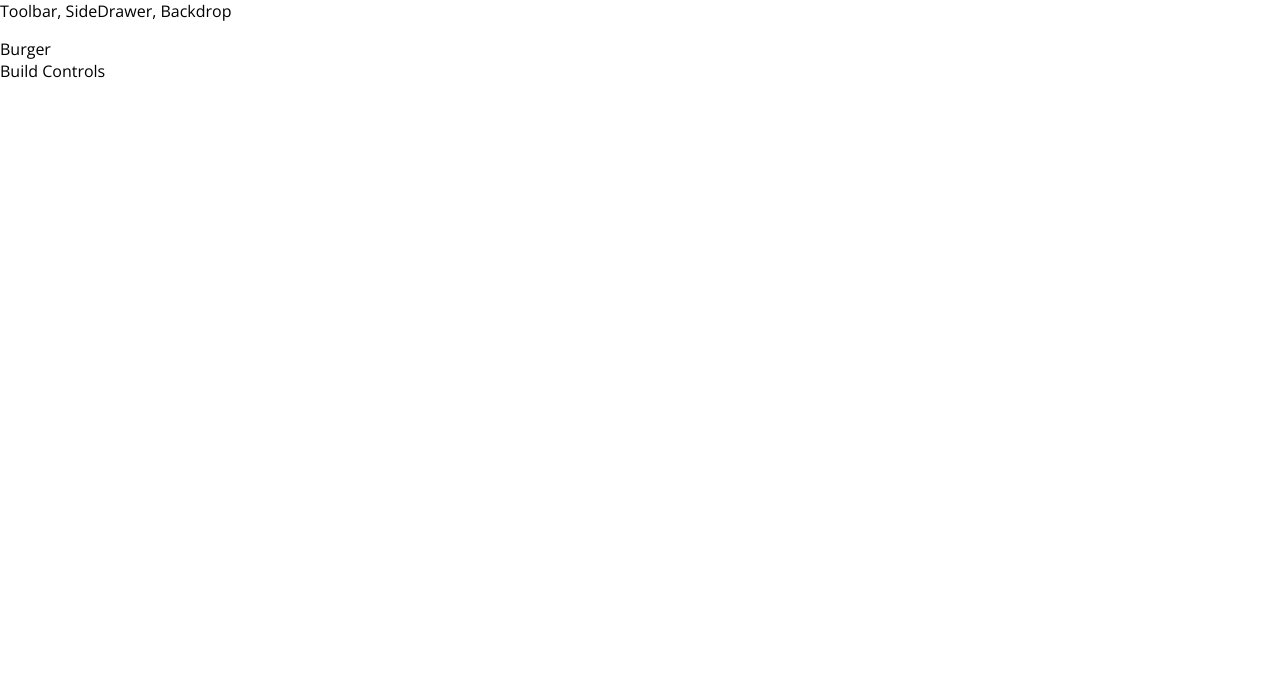
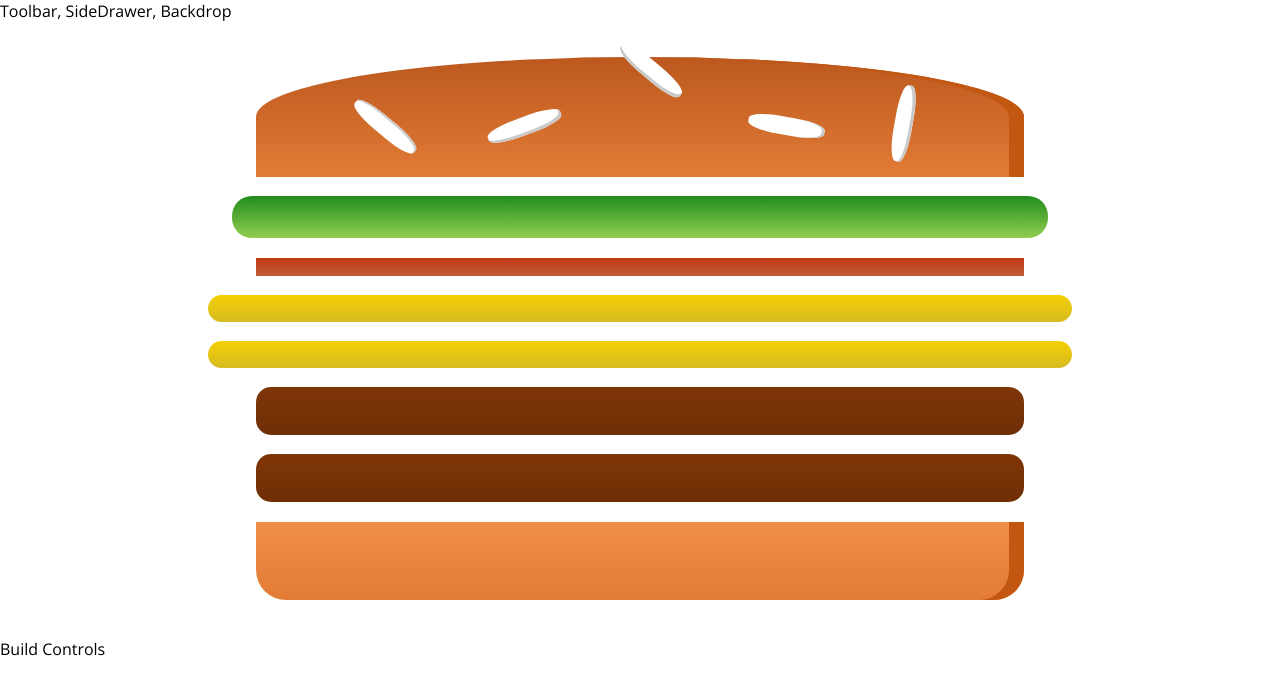
Before and after one commit to glenadamson1984/BuildABurgerApp-React, a React app: page / in a window 1280 px wide. Shown: the top 694 px of the page. Built offline with nearby package versions, Linux system fonts and the light colour scheme.

Commit message:
modified how to add ingredients

```diff
--- a/package.json
+++ b/package.json
@@ -10,6 +10,7 @@
     "@testing-library/user-event": "^7.2.1",
     "@types/jest": "^24.9.1",
     "@types/node": "^12.12.39",
+    "@types/prop-types": "^15.7.3",
     "@types/react": "^16.9.35",
     "@types/react-dom": "^16.9.8",
     "@typescript-eslint/eslint-plugin": "^2.10.0",
@@ -48,6 +49,7 @@
     "postcss-normalize": "8.0.1",
     "postcss-preset-env": "6.7.0",
     "postcss-safe-parser": "4.0.1",
+    "prop-types": "^15.7.2",
     "react": "^16.13.1",
     "react-app-polyfill": "^1.0.6",
     "react-dev-utils": "^10.2.1",
--- /dev/null
+++ b/src/components/Burger/Burger.module.css
@@ -0,0 +1,30 @@
+.Burger {
+    width: 75%;
+    margin: auto;
+    height: 250px;
+    overflow: scroll;
+    text-align: center;
+    font-weight: bold;
+    font-size: 1.2rem;
+}
+
+@media (min-width: 500px) and (min-height: 400px) {
+    .Burger {
+        widows: 350px;
+        height: 300px;
+    }
+}
+
+@media (min-width: 500px) and (min-height: 401px) {
+    .Burger {
+        widows: 450px;
+        height: 400px;
+    }
+}
+
+@media (min-width: 1000px) and (min-height: 700px) {
+    .Burger {
+        widows: 700px;
+        height: 600px;
+    }
+}
--- /dev/null
+++ b/src/components/Burger/Burger.tsx
@@ -0,0 +1,33 @@
+import React from 'react';
+import classes from './Burger.module.css'
+import BurgerIngredient from './BurgerIngredient/BurgerIngredient';
+
+interface IBurgerProps {
+    ingredients: any
+}
+
+const burger = (props: IBurgerProps) => {
+    let transformedIngredients =
+        Object.keys(props.ingredients).map(igKey => {
+            return [...Array(props.ingredients[igKey])].map((_,i) => {
+                return <BurgerIngredient key={igKey + i} type={igKey} />;
+            })
+        })
+        .reduce((prev: any, curr: any) => {
+            return prev.concat(curr);
+        }, []);
+
+    if (transformedIngredients.length === 0) {
+        transformedIngredients = <p>Please start adding ingredients!</p>
+    }
+
+    return (
+        <div className={classes.Burger}>
+            <BurgerIngredient key="bread-top1" type="bread-top" />
+            {transformedIngredients}
+            <BurgerIngredient key="bread-bottom1" type="bread-bottom" />
+        </div>
+    );
+}
+
+export default burger;
--- /dev/null
+++ b/src/components/Burger/BurgerIngredient/BurgerIngredient.module.css
@@ -0,0 +1,113 @@
+.BreadBottom {
+    height: 13%;
+    width: 80%;
+    background: linear-gradient(#F08E4A, #e27b36);
+    border-radius: 0 0 30px 30px;
+    box-shadow: inset -15px 0 #c15711;
+    margin: 2% auto;
+}
+
+.BreadTop {
+    height: 20%;
+    width: 80%;
+    background: linear-gradient(#bc581e, #e27b36);
+    border-radius: 50% 50% 0 0;
+    box-shadow: inset -15px 0 #c15711;
+    margin: 2% auto;
+    position: relative;
+}
+
+.Seeds1 {
+    width: 10%;
+    height: 15%;
+    position: absolute;
+    background-color: white;
+    left: 30%;
+    top: 50%;
+    border-radius: 40%;
+    transform: rotate(-20deg);
+    box-shadow: inset -2px -3px #c9c9c9;
+}
+
+.Seeds1:after {
+    content: "";
+    width: 100%;
+    height: 100%;
+    position: absolute;
+    background-color: white;
+    left: -170%;
+    top: -260%;
+    border-radius: 40%;
+    transform: rotate(60deg);
+    box-shadow: inset -1px 2px #c9c9c9;
+  }
+
+.Seeds1:before {
+    content: "";
+    width: 100%;
+    height: 100%;
+    position: absolute;
+    background-color: white;
+    left: 180%;
+    top: -50%;
+    border-radius: 40%;
+    transform: rotate(60deg);
+    box-shadow: inset -1px -3px #c9c9c9;
+  }
+
+  .Seeds2 {
+    width: 10%;
+    height: 15%;
+    position: absolute;
+    background-color: white;
+    left: 64%;
+    top: 50%;
+    border-radius: 40%;
+    transform: rotate(10deg);
+    box-shadow: inset -3px 0 #c9c9c9;
+  }
+
+  .Seeds2:before {
+    content: "";
+    width: 100%;
+    height: 100%;
+    position: absolute;
+    background-color: white;
+    left: 150%;
+    top: -130%;
+    border-radius: 40%;
+    transform: rotate(90deg);
+    box-shadow: inset 1px 3px #c9c9c9;
+  }
+
+
+.Meat {
+    width: 80%;
+    height: 8%;
+    background: linear-gradient(#7f3608, #702e05);
+    margin: 2% auto;
+    border-radius: 15px;
+}
+
+.Cheese {
+    width: 90%;
+    height: 4.5%;
+    margin: 2% auto;
+    background: linear-gradient(#f4d004, #d6bb22);
+    border-radius: 20px;
+}
+
+.Salad {
+    width: 85%;
+    height: 7%;
+    margin: 2% auto;
+    background: linear-gradient(#228c1d, #91ce50);
+    border-radius: 20px;
+}
+
+.Bacon {
+    width: 80%;
+    height: 3%;
+    background: linear-gradient(#bf3813, #c45e38);
+    margin: 2% auto;
+}
--- /dev/null
+++ b/src/components/Burger/BurgerIngredient/BurgerIngredient.tsx
@@ -0,0 +1,55 @@
+import React, {Component} from 'react'
+import PropTypes from 'prop-types'
+import classes from './BurgerIngredient.module.css'
+
+interface Props {
+    type: string,
+    key: any
+}
+
+interface State {}
+
+class BurgerIngredient extends Component<Props, State> {
+    static propTypes: { type: PropTypes.Validator<string>; };
+
+    render() {
+        let ingredient = null;
+
+        switch(this.props.type) {
+            case('bread-bottom'):
+                ingredient = <div className={classes.BreadBottom}></div>;
+                break;
+            case('bread-top'):
+                ingredient = (
+                    <div className={classes.BreadTop}>
+                        <div className={classes.Seeds1}></div>
+                        <div className={classes.Seeds2}></div>
+                    </div>
+                );
+                break;
+            case('meat'):
+                ingredient = <div className={classes.Meat}></div>
+                break;
+            case('cheese'):
+                ingredient = <div className={classes.Cheese}></div>
+                break;
+            case('salad'):
+                ingredient = <div className={classes.Salad}></div>
+                break;
+            case('bacon'):
+                ingredient = <div className={classes.Bacon}></div>
+                break;
+            default:
+                ingredient = null;
+                break;
+        }
+
+        return ingredient;
+    }
+};
+
+BurgerIngredient.propTypes = {
+    type: PropTypes.string.isRequired
+};
+
+export default BurgerIngredient;
--- a/src/containers/BurgerBuilder/BurgerBuilder.tsx
+++ b/src/containers/BurgerBuilder/BurgerBuilder.tsx
@@ -1,10 +1,20 @@
 import React, { Component } from "react";
+import Burger from '../../components/Burger/Burger'
 
 class BurgerBuilder extends Component{
+    state = {
+        ingredients: {
+            salad: 1,
+            bacon: 1,
+            cheese: 2,
+            meat: 2
+        }
+    }
+
     render() {
         return(
             <>
-                <div>Burger</div>
+                <Burger ingredients={this.state.ingredients}/>
                 <div>Build Controls</div>
             </>
         );
--- a/tsconfig.json
+++ b/tsconfig.json
@@ -15,7 +15,7 @@
     "module": "esnext",
     "moduleResolution": "node",
     "resolveJsonModule": true,
-    "isolatedModules": true,
+    "isolatedModules": false,
     "noEmit": true,
     "jsx": "react"
   },
```
